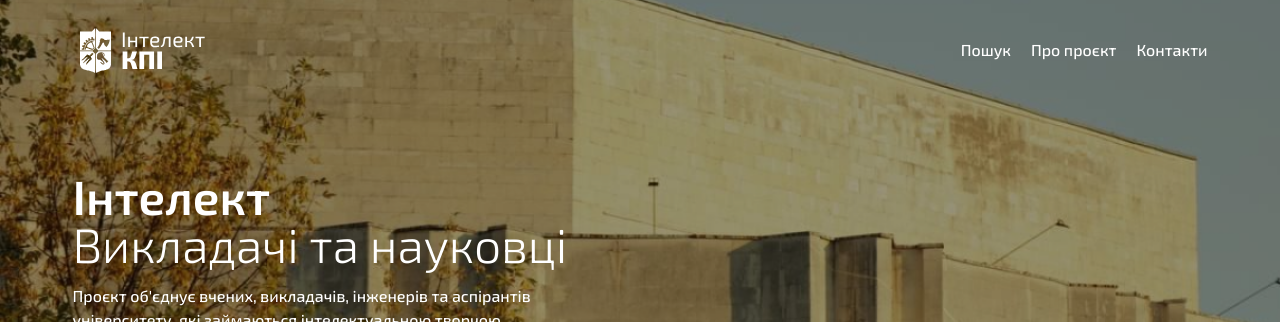
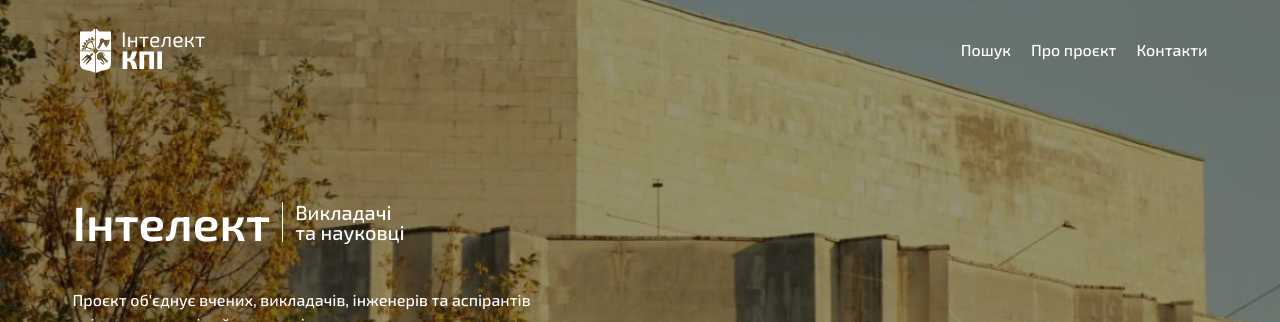
Before and after one commit to kpi-ua/intellect.kpi.ua, a React (Create React App) app: page / in a window 1280 px wide. Shown: the top 322 px of the page. Built offline with nearby package versions, Linux system fonts and the light colour scheme; no server answers.

Commit message:
Fixed input behaviour

```diff
--- a/src/components/I-SearchBlock/I-SearchBlock.tsx
+++ b/src/components/I-SearchBlock/I-SearchBlock.tsx
@@ -6,9 +6,12 @@ const ISearchBlock: React.FC = () => {
     return (
         <main>
             <section className="pt-18">
-                <div className="text-5xl">
-                    <h1 className="font-semibold">Інтелект</h1>
-                    <h2 className="font-light">Викладачі та науковці</h2>
+                <div className="text-5xl flex items-center">
+                    <h1 className="font-semibold leading-100">Інтелект</h1>
+                    <h2 className="border-l text-xl ml-3 pl-3 leading-5">
+                        Викладачі
+                        <br /> та науковці
+                    </h2>
                 </div>
                 <p className="max-w-500 pt-4">
                     Проєкт об′єднує вчених, викладачів, інженерів та аспірантів університету, які займаються
--- a/src/components/InputField/InputField.tsx
+++ b/src/components/InputField/InputField.tsx
@@ -33,13 +33,13 @@ const InputField: React.FC<Props> = ({
     }, [value]);
 
     const handleInput = (e: React.SyntheticEvent<HTMLInputElement>) => {
-        onInput(e);
+        onInput && onInput(e);
         setUserInput(e.currentTarget.value);
     };
 
     const handleKeyDown = (e: React.KeyboardEvent<HTMLInputElement | HTMLDivElement>) => {
         if (e.key === 'Enter') {
-            onSubmit(userInput);
+            onSubmit && onSubmit(userInput);
         }
     };
 
```
